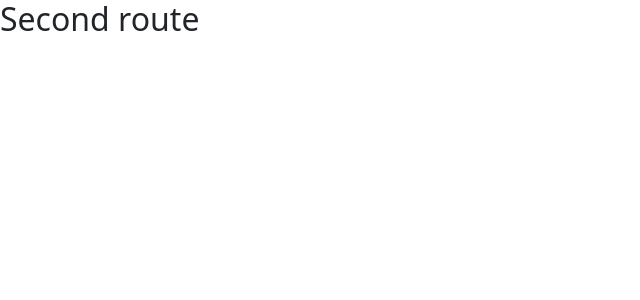
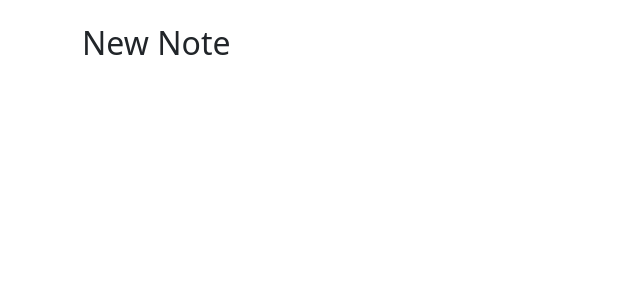
Before and after one commit to yewtree8/advanced-notes-markdown, a React (Vite) app: page /new in a window 1280 px wide. Shown: the top 300 px of the page, without its empty margins (0-640 px from the left). Built offline with nearby package versions, Linux system fonts and the light colour scheme.

Commit message:
feat(master) NewNote structure test added

```diff
--- a/src/App.tsx
+++ b/src/App.tsx
@@ -1,13 +1,22 @@
 import "bootstrap/dist/css/bootstrap.min.css";
-import {Routes, Route} from "react-router-dom";
+import { Container } from "react-bootstrap";
+import {Routes, Route, Navigate} from "react-router-dom";
+import NewNote from "./components/NewNote";
 
 const AdvancedNotes = () => {
 
   return (
+    <Container className="my-4">
     <Routes>
       <Route path="/" element = { <h1> Hi </h1> }/>
-      <Route path ="/new" element = { <h2> Second route </h2>} />
+      <Route path ="/new" element = { <NewNote />} />
+      <Route path ="/:id">
+        <Route index element = {<h1>Base Note Index ID</h1>} />
+        <Route path="edit" element ={<h1>We`re now editing</h1>} />
+      </Route>
+      <Route path ="*" element = { <Navigate to="/" />} />
     </Routes>
+    </Container>
   )
 
 }
--- /dev/null
+++ b/src/components/NewNote.tsx
@@ -0,0 +1,13 @@
+
+type NewNoteProps = {
+    id?: number;
+    title?: string;
+}
+
+const NewNote = ({id, title} : NewNoteProps) => {
+  return (
+    <h2>New Note</h2>
+  )
+}
+
+export default NewNote;
```
